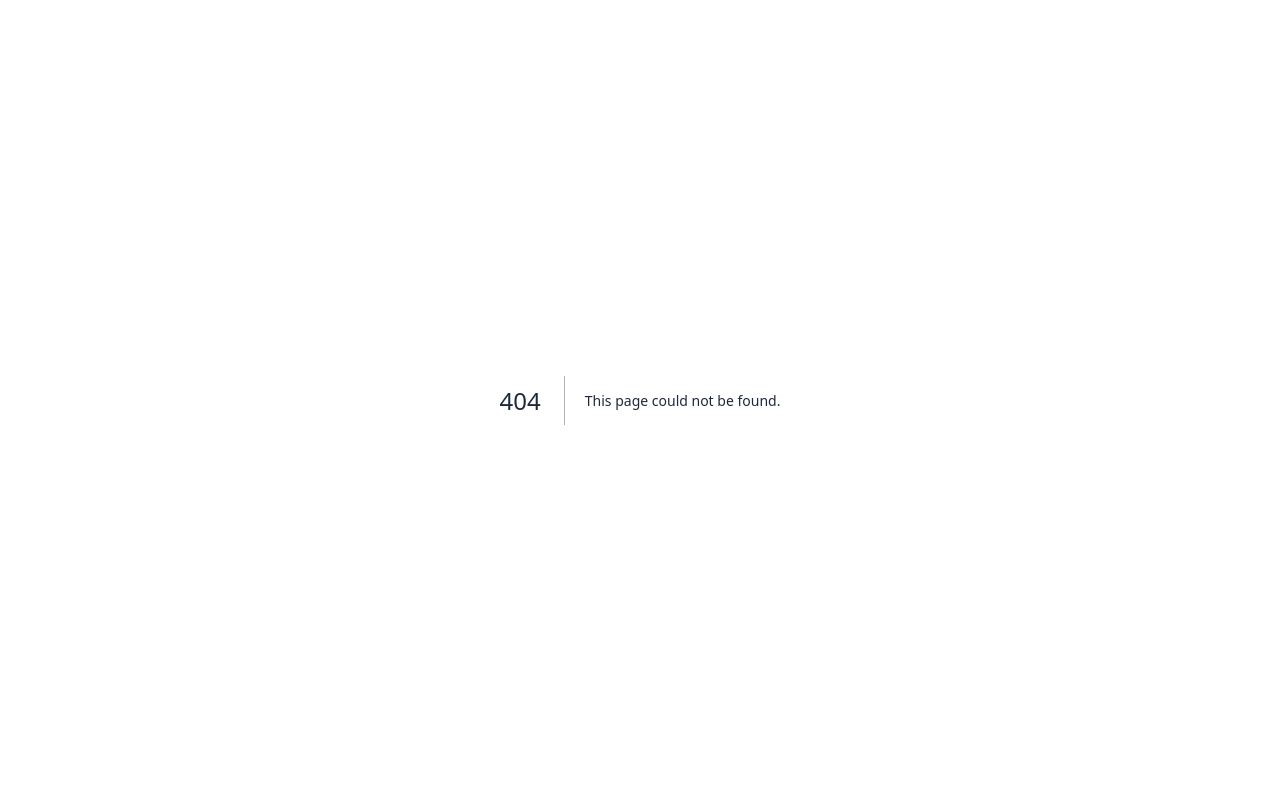
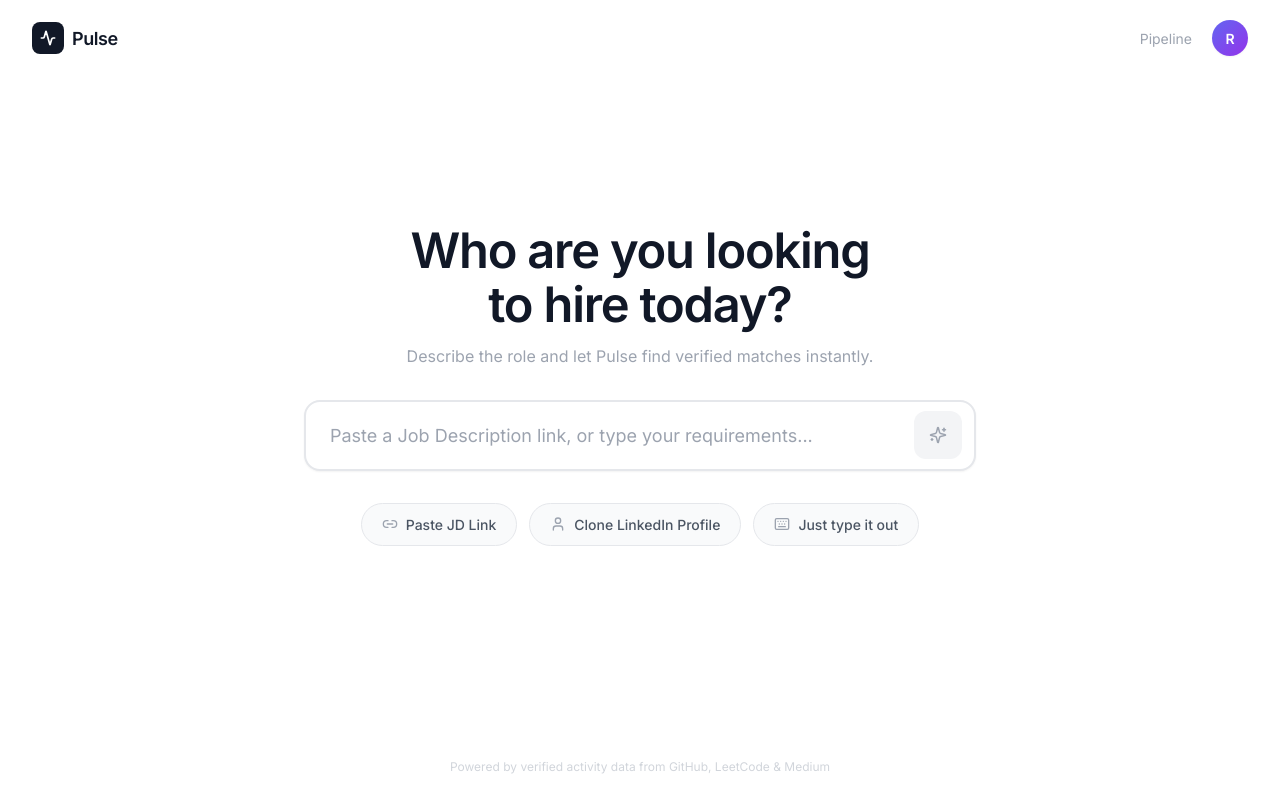
Before and after one commit to 2007Sachin/Company-portal, a Next.js app: page /recruiter/search in a window 1280 px wide. Before the commit this address had no page. Built offline with nearby package versions, Linux system fonts and the light colour scheme.

Commit message:
feat: add recruiter Magic Input search screen with glow focus and quick action pills

```diff
--- a/src/app/recruiter/login/page.tsx
+++ b/src/app/recruiter/login/page.tsx
@@ -14,7 +14,7 @@ export default function RecruiterLoginPage() {
     setLoadingBtn(method);
     // Simulate auth delay
     await new Promise((resolve) => setTimeout(resolve, 1200));
-    router.push('/recruiter/dashboard');
+    router.push('/recruiter/search');
   };
 
   return (
--- /dev/null
+++ b/src/app/recruiter/search/page.tsx
@@ -0,0 +1,179 @@
+'use client';
+
+import React, { useState, useRef } from 'react';
+import Link from 'next/link';
+import { useRouter } from 'next/navigation';
+import { Sparkles, Link2, User, Keyboard, Activity, ArrowRight } from 'lucide-react';
+
+export default function RecruiterSearchPage() {
+  const router = useRouter();
+  const inputRef = useRef<HTMLInputElement>(null);
+  const [query, setQuery] = useState('');
+  const [isFocused, setIsFocused] = useState(false);
+  const [isSubmitting, setIsSubmitting] = useState(false);
+
+  const handleSubmit = async () => {
+    if (!query.trim()) return;
+    setIsSubmitting(true);
+    // Simulate AI processing
+    await new Promise((resolve) => setTimeout(resolve, 1500));
+    router.push('/recruiter/dashboard');
+  };
+
+  const handleKeyDown = (e: React.KeyboardEvent) => {
+    if (e.key === 'Enter') handleSubmit();
+  };
+
+  const handlePillClick = (text: string) => {
+    setQuery(text);
+    inputRef.current?.focus();
+  };
+
+  return (
+    <div className="min-h-screen bg-white flex flex-col">
+      {/* Header */}
+      <header className="flex items-center justify-between px-8 py-5">
+        <Link href="/recruiter/login" className="flex items-center gap-2 group">
+          <div className="w-8 h-8 rounded-lg bg-gray-900 flex items-center justify-center">
+            <Activity className="w-4 h-4 text-white" strokeWidth={2.5} />
+          </div>
+          <span className="text-lg font-bold text-gray-900 tracking-tight">Pulse</span>
+        </Link>
+
+        {/* User Avatar */}
+        <div className="flex items-center gap-3">
+          <Link
+            href="/recruiter/dashboard"
+            className="text-sm text-gray-400 hover:text-gray-600 transition-colors mr-2"
+          >
+            Pipeline
+          </Link>
+          <div className="w-9 h-9 rounded-full bg-gradient-to-br from-indigo-500 to-purple-600 flex items-center justify-center text-white text-sm font-semibold shadow-sm">
+            R
+          </div>
+        </div>
+      </header>
+
+      {/* Center Stage */}
+      <main className="flex-1 flex flex-col items-center justify-center px-6 -mt-16">
+        <div className="w-full max-w-2xl space-y-8">
+          {/* Heading */}
+          <div className="text-center space-y-3">
+            <h1 className="text-4xl md:text-5xl font-semibold text-gray-900 tracking-tight leading-tight">
+              Who are you looking
+              <br />
+              to hire today?
+            </h1>
+            <p className="text-gray-400 text-base">
+              Describe the role and let Pulse find verified matches instantly.
+            </p>
+          </div>
+
+          {/* Magic Input Bar */}
+          <div
+            className={`relative group transition-all duration-300 ${
+              isFocused
+                ? 'scale-[1.02]'
+                : ''
+            }`}
+          >
+            {/* Glow ring */}
+            <div
+              className={`absolute -inset-0.5 rounded-2xl transition-all duration-500 ${
+                isFocused
+                  ? 'bg-gradient-to-r from-indigo-500/20 via-purple-500/20 to-indigo-500/20 blur-sm opacity-100'
+                  : 'opacity-0'
+              }`}
+            />
+
+            <div
+              className={`relative flex items-center bg-white rounded-2xl border-2 transition-all duration-300 ${
+                isFocused
+                  ? 'border-indigo-400 shadow-lg shadow-indigo-500/10'
+                  : 'border-gray-200 shadow-sm hover:border-gray-300 hover:shadow-md'
+              }`}
+            >
+              <input
+                ref={inputRef}
+                type="text"
+                value={query}
+                onChange={(e) => setQuery(e.target.value)}
+                onFocus={() => setIsFocused(true)}
+                onBlur={() => setIsFocused(false)}
+                onKeyDown={handleKeyDown}
+                placeholder="Paste a Job Description link, or type your requirements..."
+                className="flex-1 px-6 py-5 text-lg bg-transparent text-gray-900 placeholder-gray-400 focus:outline-none rounded-2xl"
+              />
+
+              {/* Submit Button */}
+              <button
+                onClick={handleSubmit}
+                disabled={!query.trim() || isSubmitting}
+                className={`mr-3 flex items-center justify-center w-12 h-12 rounded-xl transition-all duration-300 flex-shrink-0 ${
+                  query.trim()
+                    ? 'bg-gray-900 text-white hover:bg-gray-800 shadow-sm cursor-pointer'
+                    : 'bg-gray-100 text-gray-400 cursor-default'
+                } ${isSubmitting ? 'animate-pulse' : ''}`}
+              >
+                {isSubmitting ? (
+                  <div className="w-5 h-5 border-2 border-white/30 border-t-white rounded-full animate-spin" />
+                ) : (
+                  <Sparkles className={`w-5 h-5 transition-transform duration-300 ${query.trim() ? 'scale-100' : 'scale-90'}`} />
+                )}
+              </button>
+            </div>
+          </div>
+
+          {/* Quick Action Pills */}
+          <div className="flex items-center justify-center gap-3 flex-wrap">
+            <button
+              onClick={() => handlePillClick('https://linkedin.com/jobs/view/')}
+              className="inline-flex items-center gap-2 px-5 py-2.5 rounded-full text-sm font-medium
+                         bg-gray-50 text-gray-600 border border-gray-200
+                         hover:bg-gray-100 hover:border-gray-300 hover:scale-105
+                         focus:outline-none focus:ring-2 focus:ring-indigo-500/30
+                         transition-all duration-200 group"
+            >
+              <Link2 className="w-4 h-4 text-gray-400 group-hover:text-indigo-500 transition-colors" />
+              Paste JD Link
+            </button>
+
+            <button
+              onClick={() => handlePillClick('Find someone like linkedin.com/in/')}
+              className="inline-flex items-center gap-2 px-5 py-2.5 rounded-full text-sm font-medium
+                         bg-gray-50 text-gray-600 border border-gray-200
+                         hover:bg-gray-100 hover:border-gray-300 hover:scale-105
+                         focus:outline-none focus:ring-2 focus:ring-indigo-500/30
+                         transition-all duration-200 group"
+            >
+              <User className="w-4 h-4 text-gray-400 group-hover:text-indigo-500 transition-colors" />
+              Clone LinkedIn Profile
+            </button>
+
+            <button
+              onClick={() => {
+                setQuery('');
+                inputRef.current?.focus();
+              }}
+              className="inline-flex items-center gap-2 px-5 py-2.5 rounded-full text-sm font-medium
+                         bg-gray-50 text-gray-600 border border-gray-200
+                         hover:bg-gray-100 hover:border-gray-300 hover:scale-105
+                         focus:outline-none focus:ring-2 focus:ring-indigo-500/30
+                         transition-all duration-200 group"
+            >
+              <Keyboard className="w-4 h-4 text-gray-400 group-hover:text-indigo-500 transition-colors" />
+              Just type it out
+            </button>
+          </div>
+        </div>
+      </main>
+
+      {/* Footer hint */}
+      <footer className="pb-6 text-center">
+        <p className="text-xs text-gray-300">
+          Powered by verified activity data from GitHub, LeetCode & Medium
+        </p>
+      </footer>
+    </div>
+  );
+}
```
